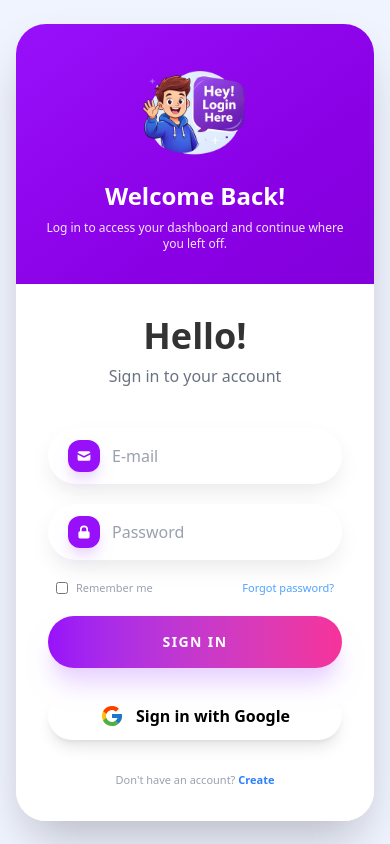
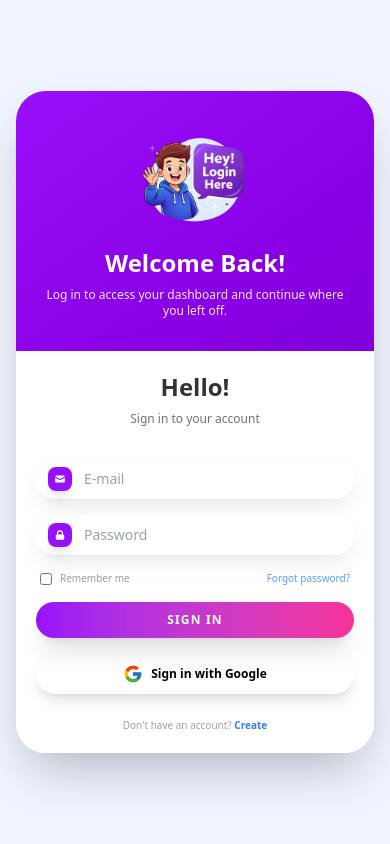
Before and after one commit to devrloper/Skill-Swap-FYP, a Next.js app: page /signin in a window 390 px wide. Built offline with nearby package versions, Linux system fonts and the light colour scheme; no server answers.

Commit message:
login responsivness

```diff
--- a/src/app/signin/page.tsx
+++ b/src/app/signin/page.tsx
@@ -37,7 +37,9 @@ const LoginPage = () => {
   const [remember, setRemember] = useState(false);
   const [isLoading, setIsLoading] = useState(true); // 1. Add loading state
 
-  const establishSessionCookie = async (firebaseUser: { getIdToken: () => Promise<string> }) => {
+  const establishSessionCookie = async (firebaseUser: {
+    getIdToken: () => Promise<string>;
+  }) => {
     const idToken = await firebaseUser.getIdToken();
     const res = await fetch("/api/auth/session", {
       method: "POST",
@@ -228,24 +230,27 @@ const LoginPage = () => {
           </div>
 
           {/* LEFT FORM SECTION */}
-          <div className="w-full md:w-[50%] p-8 md:p-12 flex flex-col justify-center bg-white relative z-10">
+          <div className="w-full md:w-[50%] p-5 sm:p-6 md:p-10 lg:p-12 flex flex-col justify-center bg-white relative z-10">
             <div className="w-full max-w-sm mx-auto">
-              <div className="text-center mb-10">
-                <h1 className="text-4xl font-extrabold text-[#333]">Hello!</h1>
-                <p className="text-gray-500 font-medium mt-2">
+              {/* Heading */}
+              <div className="text-center mb-8 md:mb-10">
+                <h1 className="text-2xl sm:text-3xl md:text-4xl font-extrabold text-[#333]">
+                  Hello!
+                </h1>
+                <p className="text-gray-500 font-medium mt-2 text-xs sm:text-sm">
                   Sign in to your account
                 </p>
               </div>
 
-              {error && <p className="text-red-500 text-sm mb-2">{error}</p>}
+              {error && <p className="text-red-500 text-xs mb-2">{error}</p>}
 
-              <form className="space-y-5" onSubmit={handleLogin}>
-                {/* Email Field */}
-                <div className="relative group">
-                  <div className="absolute inset-y-0 left-0 pl-5 flex items-center pointer-events-none">
-                    <div className="bg-purple-600 p-2 rounded-xl shadow-lg shadow-purple-200">
+              <form className="space-y-4 sm:space-y-5" onSubmit={handleLogin}>
+                {/* EMAIL */}
+                <div className="relative">
+                  <div className="absolute inset-y-0 left-0 pl-3 sm:pl-5 flex items-center pointer-events-none">
+                    <div className="bg-purple-600 p-1.5 sm:p-2 rounded-lg sm:rounded-xl shadow-lg">
                       <svg
-                        className="w-4 h-4 text-white"
+                        className="w-3 h-3 sm:w-4 sm:h-4 text-white"
                         fill="currentColor"
                         viewBox="0 0 20 20"
                       >
@@ -254,21 +259,22 @@ const LoginPage = () => {
                       </svg>
                     </div>
                   </div>
+
                   <input
                     type="email"
                     placeholder="E-mail"
                     value={email}
                     onChange={(e) => setEmail(e.target.value)}
-                    className="w-full pl-16 pr-6 py-4 bg-white border-0 rounded-full shadow-[0_10px_25px_-5px_rgba(0,0,0,0.1)] focus:ring-2 focus:ring-purple-300 outline-none transition-all placeholder:text-gray-400"
+                    className="w-full pl-12 sm:pl-14 md:pl-16 pr-4 sm:pr-6 py-2.5 sm:py-3 md:py-4 text-sm sm:text-base bg-white border-0 rounded-full shadow-[0_10px_25px_-5px_rgba(0,0,0,0.1)] focus:ring-2 focus:ring-purple-300 outline-none placeholder:text-gray-400"
                   />
                 </div>
 
-                {/* Password Field */}
-                <div className="relative group">
-                  <div className="absolute inset-y-0 left-0 pl-5 flex items-center pointer-events-none">
-                    <div className="bg-purple-600 p-2 rounded-xl shadow-lg shadow-purple-200">
+                {/* PASSWORD */}
+                <div className="relative">
+                  <div className="absolute inset-y-0 left-0 pl-3 sm:pl-5 flex items-center pointer-events-none">
+                    <div className="bg-purple-600 p-1.5 sm:p-2 rounded-lg sm:rounded-xl shadow-lg">
                       <svg
-                        className="w-4 h-4 text-white"
+                        className="w-3 h-3 sm:w-4 sm:h-4 text-white"
                         fill="currentColor"
                         viewBox="0 0 20 20"
                       >
@@ -280,54 +286,56 @@ const LoginPage = () => {
                       </svg>
                     </div>
                   </div>
+
                   <input
                     type="password"
                     placeholder="Password"
                     value={password}
                     onChange={(e) => setPassword(e.target.value)}
-                    className="w-full pl-16 pr-14 py-4 bg-white border-0 rounded-full shadow-[0_10px_25px_-5px_rgba(0,0,0,0.1)] focus:ring-2 focus:ring-purple-300 outline-none transition-all placeholder:text-gray-400"
+                    className="w-full pl-12 sm:pl-14 md:pl-16 pr-10 sm:pr-14 py-2.5 sm:py-3 md:py-4 text-sm sm:text-base bg-white border-0 rounded-full shadow-[0_10px_25px_-5px_rgba(0,0,0,0.1)] focus:ring-2 focus:ring-purple-300 outline-none placeholder:text-gray-400"
                   />
                 </div>
 
-                {/* Remember + Forgot */}
-                <div className="flex items-center justify-between text-[11px] px-2 font-medium">
+                {/* REMEMBER + FORGOT */}
+                <div className="flex items-center justify-between text-[10px] sm:text-xs px-1 sm:px-2 font-medium">
                   <label className="flex items-center text-gray-400 cursor-pointer">
                     <input
                       type="checkbox"
-                      className="mr-2 w-3 h-3 rounded border-gray-300 text-purple-600 focus:ring-purple-500 cursor-pointer"
+                      className="mr-2 w-3 h-3 rounded border-gray-300 text-purple-600"
                       checked={remember}
                       onChange={() => setRemember(!remember)}
                     />
                     Remember me
                   </label>
+
                   <a
                     href="#"
-                    className="text-blue-400 hover:text-blue-600 transition-colors"
+                    className="text-blue-400 hover:text-blue-600 transition"
                   >
                     Forgot password?
                   </a>
                 </div>
 
-                {/* Login Button */}
+                {/* LOGIN BUTTON */}
                 <button
                   type="submit"
-                  className="w-full bg-gradient-to-r from-purple-600 to-pink-500 text-white font-bold py-4 px-4 rounded-full shadow-xl shadow-purple-200 hover:brightness-110 active:scale-[0.98] transition-all uppercase tracking-widest text-sm cursor-pointer"
+                  className="w-full bg-gradient-to-r from-purple-600 to-pink-500 text-white font-bold py-2.5 sm:py-3 md:py-4 px-4 rounded-full shadow-xl hover:brightness-110 active:scale-[0.98] transition-all uppercase tracking-widest text-xs sm:text-sm cursor-pointer"
                 >
                   Sign In
                 </button>
 
-                {/* Google Login */}
+                {/* GOOGLE BUTTON */}
                 <button
                   type="button"
                   onClick={handleGoogleLogin}
-                  className="w-full mt-1 flex items-center justify-center gap-3 bg-white text-black font-semibold py-3 rounded-full shadow-lg hover:scale-105 transition"
+                  className="w-full flex items-center justify-center gap-2 sm:gap-3 bg-white text-black font-semibold py-2.5 sm:py-3 rounded-full shadow-lg hover:scale-[1.02] transition text-xs sm:text-sm cursor-pointer"
                 >
-                  <FcGoogle size={24} />
+                  <FcGoogle size={20} className="sm:w-6 sm:h-6" />
                   Sign in with Google
                 </button>
 
-                {/* Create Account Link */}
-                <p className="text-center text-[11px] text-gray-400 mt-8">
+                {/* SIGNUP */}
+                <p className="text-center text-[10px] sm:text-xs text-gray-400 mt-6 sm:mt-8">
                   Don&apos;t have an account?{" "}
                   <a
                     href="/signup"
```
